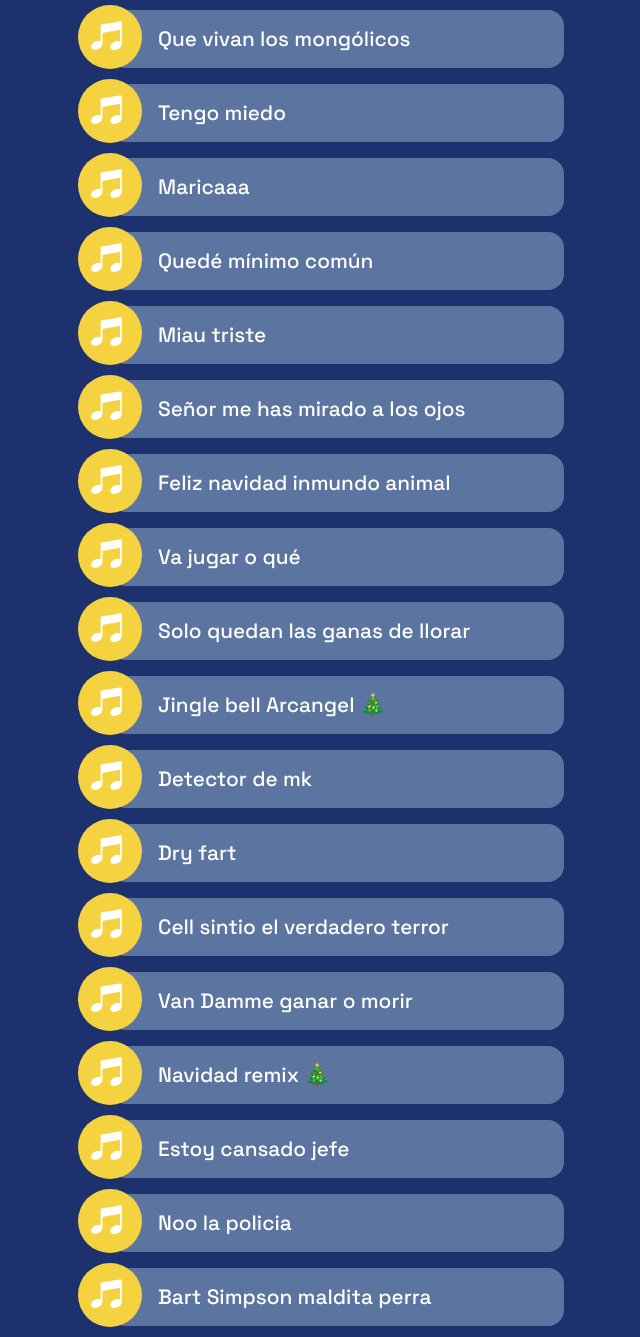
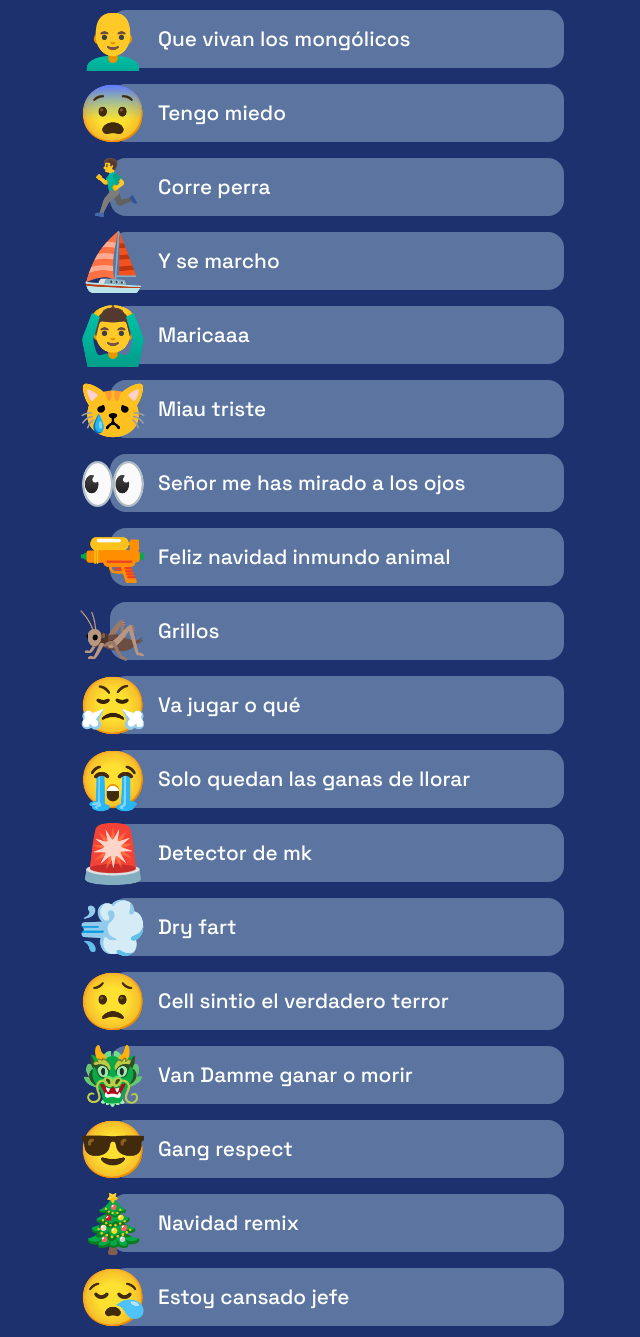
Before and after one commit to ivan-develops/Game-Party-FX, a plain HTML site: page index.html in a window 1280 px wide. Shown: the part 524-1861 px from the top of the page, without its empty margins (319-959 px from the left). Drawn offline with Linux system fonts and the light colour scheme.

Commit message:
feat: add emoji property to tracks

```diff
--- a/data/tracks.js
+++ b/data/tracks.js
@@ -3,105 +3,150 @@ export const tracks = [
         name: 'Ya no aguanto más',
         sound: './data/sounds/ya-no-aguanto-mas.mp3',
         thumb: 'img/thumb-track.svg',
+        emoji:'😩',
     },
     {
         name: 'Dios mio sálvame',
         sound: './data/sounds/dios-mio-salvame.mp3',
         thumb: 'img/thumb-track.svg',
+        emoji:'🙏',
     },
     {
-        name: 'Lo saco',
+        name: 'Lo saco ',
         sound: './data/sounds/lo-saco.mp3',
         thumb: 'img/thumb-track.svg',
+        emoji:'🔫',
     },
     {
-        name: 'Que vivan los mongólicos',
+        name: 'Que vivan los mongólicos ',
         sound: './data/sounds/que-vivan-los-mongolicos-diomedes-diaz.mp3',
         thumb: 'img/thumb-track.svg',
+        emoji:'👨‍🦲',
     },
     {
-        name: 'Tengo miedo',
+        name: 'Tengo miedo ',
         sound: './data/sounds/tengo-miedo.mp3',
         thumb: 'img/thumb-track.svg',
+        emoji:'😨',
     },
     {
-        name: 'Maricaaa',
+        name: 'Corre perra',
+        sound: './data/sounds/Corre-perra.mp3',
+        thumb: 'img/thumb-track.svg',
+        emoji:'🏃‍♂️',
+    },
+    {
+        name: 'y se marcho',
+        sound: './data/sounds/y-se-marcho.mp3',
+        thumb: 'img/thumb-track.svg',
+        emoji:'⛵',
+    },
+    {
+        name: 'Maricaaa ',
         sound: './data/sounds/maricaa.mp3',
         thumb: 'img/thumb-track.svg',
+        emoji:'🙆‍♂️',
     },
-    {
-        name: 'Quedé mínimo común',
-        sound: './data/sounds/quede-minimo-comun.mp3',
-        thumb: 'img/thumb-track.svg',
-    },
+    // {
+    //     name: 'Quedé mínimo común',
+    //     sound: './data/sounds/quede-minimo-comun.mp3',
+    //     thumb: 'img/thumb-track.svg',
+    //     emoji:'😩',
+    // },
     {
         name: 'Miau triste',
         sound: './data/sounds/miau-triste.mp3',
         thumb: 'img/thumb-track.svg',
+        emoji:'😿',
     },
     {
         name: 'Señor me has mirado a los ojos',
         sound: './data/sounds/senor-me-has-mirado-a-los-ojos.mp3',
         thumb: 'img/thumb-track.svg',
+        emoji:'👀',
     },
     {
         name: 'Feliz navidad inmundo animal',
         sound: './data/sounds/feliz-navidad-inmundo-animal.mp3',
         thumb: 'img/thumb-track.svg',
+        emoji:'🔫',
+    },
+    {
+        name: 'Grillos',
+        sound: './data/sounds/Grillos.mp3',
+        thumb: 'img/thumb-track.svg',
+        emoji:'🦗',
     },
     {
         name: 'Va jugar o qué',
         sound: './data/sounds/va-jugar-o-que.mp3',
         thumb: 'img/thumb-track.svg',
+        emoji:'😤',
     },
     {
         name: 'solo quedan las ganas de llorar',
         sound: './data/sounds/solo-quedan-las-ganas-de-llorar.mp3',
         thumb: 'img/thumb-track.svg',
+        emoji:'😭',
     },
-    {
-        name: 'Jingle bell Arcangel 🎄',
-        sound: './data/sounds/arcangel-jingle-bell-feliz-navidad.mp3',
-        thumb: 'img/thumb-track.svg',
-    },
+    // {
+    //     name: 'Jingle bell Arcangel ',
+    //     sound: './data/sounds/arcangel-jingle-bell-feliz-navidad.mp3',
+    //     thumb: 'img/thumb-track.svg',
+    //     emoji:'🎄',
+    // },
     {
         name: 'detector de mk',
         sound: './data/sounds/detector de mk.mp3',
         thumb: 'img/thumb-track.svg',
+        emoji:'🚨',
     },
     {
         name: 'dry fart',
         sound: './data/sounds/dry-fart.mp3',
         thumb: 'img/thumb-track.svg',
+        emoji:'💨',
     },
     {
         name: 'Cell sintio el verdadero terror',
         sound: './data/sounds/cell-sintio-el-verdadero-terror.mp3',
         thumb: 'img/thumb-track.svg',
+        emoji:'😟',
     },
     {
         name: 'Van Damme ganar o morir',
         sound: './data/sounds/van-damme-ganar-o-morir.mp3',
         thumb: 'img/thumb-track.svg',
+        emoji:'🐲',
     },
     {
-        name: 'Navidad remix 🎄',
+        name: 'Gang respect',
+        sound: './data/sounds/Gang-Respect.mp3',
+        thumb: 'img/thumb-track.svg',
+        emoji:'😎',
+    },
+    {
+        name: 'Navidad remix',
         sound: './data/sounds/foquitos-de-navidad-remix.mp3',
         thumb: 'img/thumb-track.svg',
+        emoji:'🎄',
     },
     {
         name: 'estoy cansado jefe',
         sound: './data/sounds/estoy-cansado-jefe.mp3',
         thumb: 'img/thumb-track.svg',
+        emoji:'😪',
     },
     {
         name: 'noo la policia',
         sound: './data/sounds/nooo-la-polizia.mp3',
         thumb: 'img/thumb-track.svg',
+        emoji:'👮‍♀️',
     },
     {
-        name: 'bart Simpson maldita perra',
+        name: 'bart Simpson maldita perra ',
         sound: './data/sounds/bart-simpson-maldita-perra.mp3',
         thumb: 'img/thumb-track.svg',
+        emoji:'🐶',
     },
 ];
--- a/main.js
+++ b/main.js
@@ -8,10 +8,12 @@ tracks.forEach((track,indice) => {
     newTrack.className = 'track';
     newTrack.innerHTML = `
         <div class="track__thumb-container" id="track__thumb-container${indice}">
-            <img src="${track.thumb}" alt="thumb track" class="track__thumb">
+            <p class="track__thumbEmoji">${track.emoji}</p>
         </div>
         <h2 class="track__name">${track.name}</h2>
     `;
+    //* En caso de sustituir el emoji por img:
+    // <img src="${track.thumb}" alt="thumb track" class="track__thumb"></img>
     newTrack.addEventListener('click' , ()=> {
         const sonido = new Audio(track.sound);
         sonido.play();
--- a/styles.css
+++ b/styles.css
@@ -107,6 +107,9 @@ body {
     left: -2rem;
 }
 /* .track__thumb*/
+.track__thumbEmoji {
+    font-size: 3.5rem;
+}
 .track__name {
     font-size: 1.3rem;
     font-weight: 500;
```
Also changed, not shown: index.html (+5 -4 lines), 5 other files.
